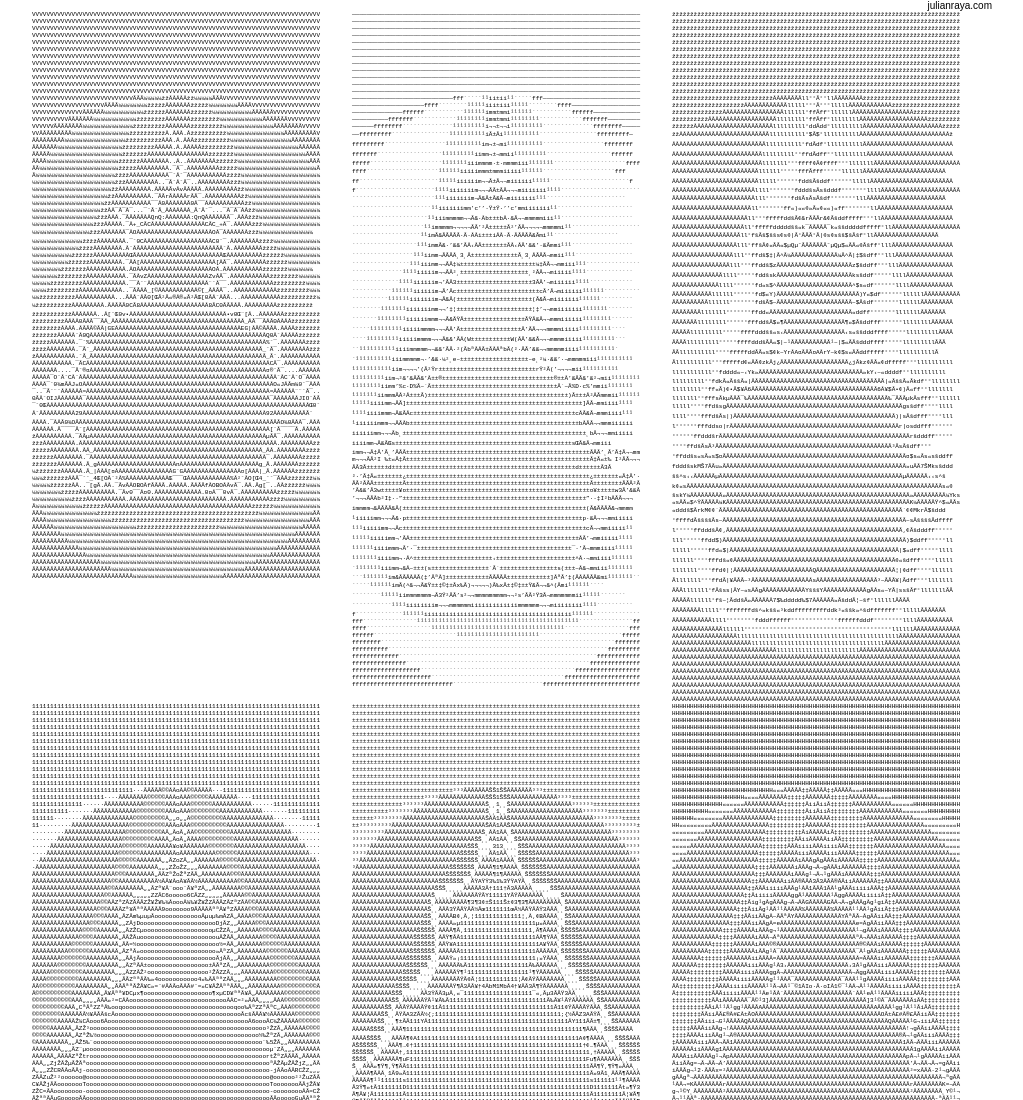
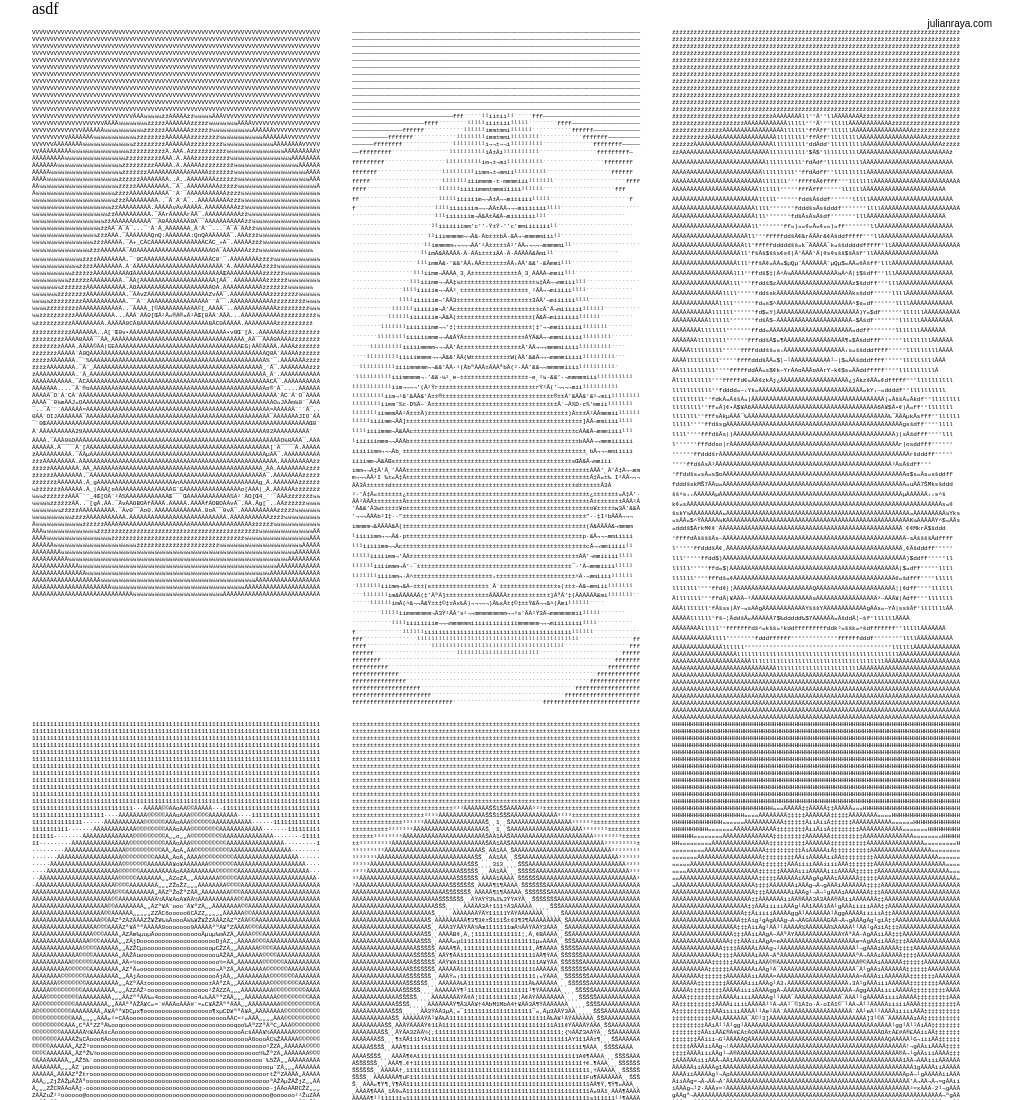
Before and after one commit to JulianRaya/JulianRaya.github.io, a plain HTML site: page index.html in a window 1280 px wide. Shown: the top 1100 px of the page, without its empty margins (128-1151 px from the left). Drawn offline with nearby package versions, Linux system fonts and the light colour scheme.

Commit message:
fixed missing chars

```diff
--- a/index.html
+++ b/index.html
@@ -29,7 +29,7 @@
       }
     </style>
   </head>
-  <body>
+  <body>asdf
     <script src="http://d3js.org/d3.v3.min.js" charset="utf-8"></script>
 
     <script>
```
